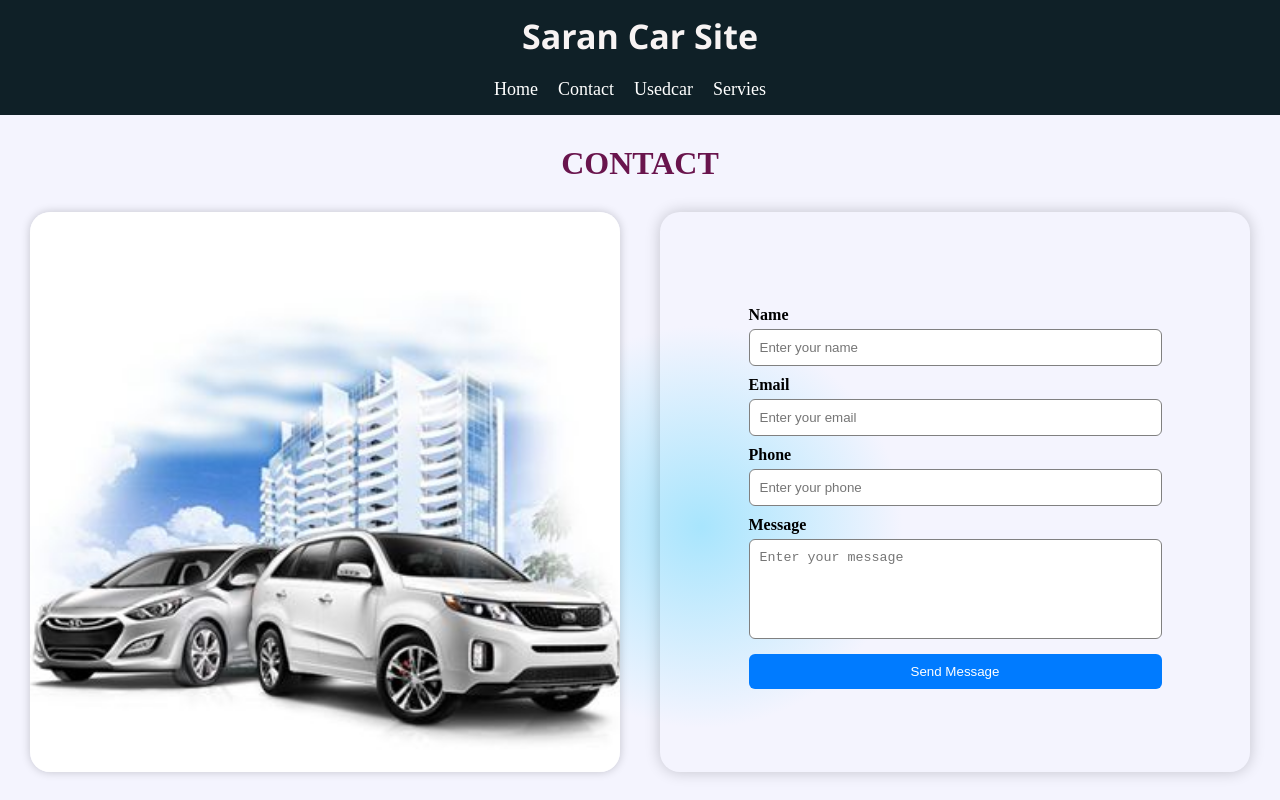
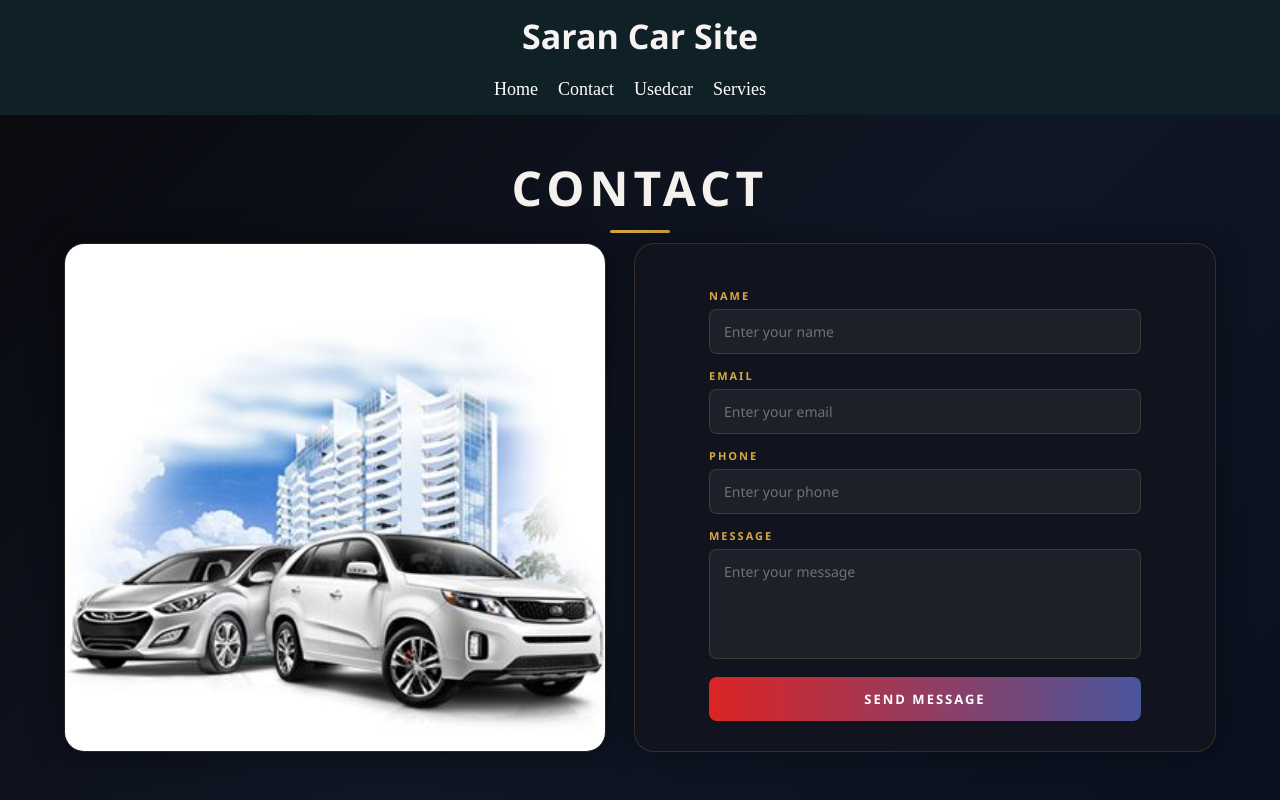
Before and after one commit to sharmi37/reactj, a React (Create React App) app: page /contact in a window 1280 px wide. Built offline with nearby package versions, Linux system fonts and the light colour scheme.

Commit message:
Refactor Contact.css for improved layout and styles

```diff
--- a/src/Contact.css
+++ b/src/Contact.css
@@ -1,103 +1,207 @@
-*{
-    margin:0;
-    box-sizing:border-box;
+* {
+  margin: 0;
+  box-sizing: border-box;
 }
 
-.contact{
-    width:100vw;
-    height: 100vh;
-    background-image: radial-gradient( circle 476px at 54.8% 51.5%,  rgba(168,229,253,1) 0%, rgba(244,244,254,1) 42.3%, rgba(244,244,254,1) 100.2% );
-    text-align:center;
-    padding:30px;
-    overflow-y:auto;
-
-}
-.contact h1{
-    margin-bottom: 30px;
-    color: #69144d;  /* fallback for old browsers */
-
+.contact {
+  width: 100%;
+  min-height: 100vh;          /* min-height, not fixed height — allows scroll */
+  background: linear-gradient(135deg, #0a0a0f 0%, #0f1624 50%, #0a0f1e 100%);
+  text-align: center;
+  padding: 40px 5%;
+  overflow-y: auto;
 }
 
-.row{
-    display:flex;
-    margin-top:20px;
-
-}
-.space1{
-    margin-right:40px;
-    width:50vw;
-    height:70vh;
-    border-radius:20px;
-    box-shadow:0 0 10px rgba(0,0,0,0.2);
-    transition: transform 0.5s ease, box-shadow 0.5s ease;
+.contact h1 {
+  margin-bottom: 10px;
+  font-size: clamp(28px, 5vw, 48px);
+  font-weight: 800;
+  letter-spacing: 5px;
+  text-transform: uppercase;
+  color: #f5f2ee;
+  font-family: 'Segoe UI', Tahoma, Geneva, Verdana, sans-serif;
 }
 
-.space1:hover{
-    transform: scale(1.05);
-    box-shadow:0 10px 25px rgba(0,0,0,0.3);
+/* Gold underline under heading */
+.contact h1::after {
+  content: '';
+  display: block;
+  width: 60px;
+  height: 3px;
+  background: #d4a843;
+  margin: 10px auto 0;
+  border-radius: 2px;
 }
 
-
-.space1 img{
-    width:100%;
-    height:100%;
-    object-fit:cover;
-    border-radius: 20px;
-
+.contact-subtitle {
+  font-size: 14px;
+  letter-spacing: 3px;
+  text-transform: uppercase;
+  color: rgba(212, 168, 67, 0.7);
+  margin-bottom: 36px;
+  font-family: 'Segoe UI', Tahoma, Geneva, Verdana, sans-serif;
 }
 
-.space2{
-    width:50vw;
-    background-color:transparent;
-    box-shadow:0 0 15px rgba(0, 0, 0, 0.2);
-    height:70vh;
-    border-radius:20px;
-    display:flex;
-    justify-content:center;
-    align-items:center;
-    transition: transform 0.5s ease, box-shadow 0.5s ease;
+/* ── Info strip ── */
+.contact-info-strip {
+  display: flex;
+  justify-content: center;
+  gap: 20px;
+  flex-wrap: wrap;
+  margin-bottom: 36px;
 }
 
-.space2:hover{
-    transform: translateY(-10px);
-    box-shadow:0 10px 25px rgba(0,0,0,0.3);
+.contact-info-item {
+  display: flex;
+  align-items: center;
+  gap: 10px;
+  background: rgba(255,255,255,0.04);
+  border: 1px solid rgba(212,168,67,0.15);
+  border-radius: 10px;
+  padding: 12px 20px;
+  font-size: 13px;
+  color: #c8c4bc;
+  font-family: 'Segoe UI', Tahoma, Geneva, Verdana, sans-serif;
 }
 
-.contactForm{
-    width:70%;
-    display:flex;
-    flex-direction:column;
+.contact-info-item span.icon {
+  font-size: 18px;
 }
 
-.contactForm label{
-    text-align:left;
-    margin-top:10px;
-    font-weight:bold;
+/* ── Row layout ── */
+.row {
+  display: flex;
+  gap: 28px;
+  align-items: stretch;
+  text-align: left;
+}
+
+/* ── Left image panel ── */
+.space1 {
+  flex: 1;
+  min-height: 420px;
+  border-radius: 20px;
+  overflow: hidden;
+  box-shadow: 0 0 30px rgba(0,0,0,0.5);
+  border: 1px solid rgba(212,168,67,0.12);
+  transition: transform 0.5s ease, box-shadow 0.5s ease;
+}
+
+.space1:hover {
+  transform: scale(1.02);
+  box-shadow: 0 16px 40px rgba(0,0,0,0.6);
+}
+
+.space1 img {
+  width: 100%;
+  height: 100%;
+  object-fit: cover;
+  display: block;
+}
+
+/* ── Right form panel ── */
+.space2 {
+  flex: 1;
+  background: rgba(18, 21, 30, 0.9);
+  border: 1px solid rgba(212,168,67,0.18);
+  box-shadow: 0 0 30px rgba(0,0,0,0.4);
+  min-height: 420px;
+  border-radius: 20px;
+  display: flex;
+  justify-content: center;
+  align-items: center;
+  transition: transform 0.5s ease, box-shadow 0.5s ease;
+  padding: 30px 20px;
+}
+
+.space2:hover {
+  transform: translateY(-6px);
+  box-shadow: 0 20px 45px rgba(0,0,0,0.5);
+}
+
+/* ── Form ── */
+.contactForm {
+  width: 80%;
+  display: flex;
+  flex-direction: column;
+}
+
+.contactForm label {
+  text-align: left;
+  margin-top: 14px;
+  font-weight: 600;
+  font-size: 11px;
+  letter-spacing: 2px;
+  text-transform: uppercase;
+  color: #d4a843;
+  font-family: 'Segoe UI', Tahoma, Geneva, Verdana, sans-serif;
 }
 
 .contactForm input,
-.contactForm textarea{
-    padding:10px;
-    margin-top:5px;
-    border-radius:6px;
-    border:1px solid gray;
+.contactForm textarea {
+  padding: 12px 14px;
+  margin-top: 6px;
+  border-radius: 8px;
+  border: 1px solid rgba(212,168,67,0.2);
+  background: rgba(255,255,255,0.05);
+  color: #f5f2ee;
+  font-size: 14px;
+  font-family: 'Segoe UI', Tahoma, Geneva, Verdana, sans-serif;
+  outline: none;
+  transition: border-color 0.3s, background 0.3s;
 }
 
-.contactForm textarea{
-    height:100px;
-    resize:none;
+.contactForm input:focus,
+.contactForm textarea:focus {
+  border-color: #d4a843;
+  background: rgba(212,168,67,0.06);
 }
 
-.contactForm button{
-    margin-top:15px;
-    padding:10px;
-    border:none;
-    background-color:#007bff;
-    color:white;
-    border-radius:6px;
-    cursor:pointer;
+.contactForm input::placeholder,
+.contactForm textarea::placeholder {
+  color: rgba(200,196,188,0.5);
 }
 
-.contactForm button:hover{
-    background-color:#0056b3;
+.contactForm textarea {
+  height: 110px;
+  resize: none;
 }
+
+.contactForm button {
+  margin-top: 18px;
+  padding: 13px;
+  border: none;
+  background: linear-gradient(to right, #DC2424, #4A569D);
+  color: white;
+  border-radius: 8px;
+  cursor: pointer;
+  font-size: 13px;
+  font-weight: 700;
+  letter-spacing: 2px;
+  text-transform: uppercase;
+  font-family: 'Segoe UI', Tahoma, Geneva, Verdana, sans-serif;
+  transition: opacity 0.3s, transform 0.2s;
+}
+
+.contactForm button:hover {
+  opacity: 0.88;
+  transform: translateY(-2px);
+}
+
+/* ── Responsive ── */
+@media (max-width: 768px) {
+  .row {
+    flex-direction: column;
+  }
+  .space1, .space2 {
+    min-height: 280px;
+    width: 100%;
+  }
+  .contactForm {
+    width: 90%;
+  }
+  .contact-info-strip {
+    flex-direction: column;
+    align-items: center;
+  }
+}
```
